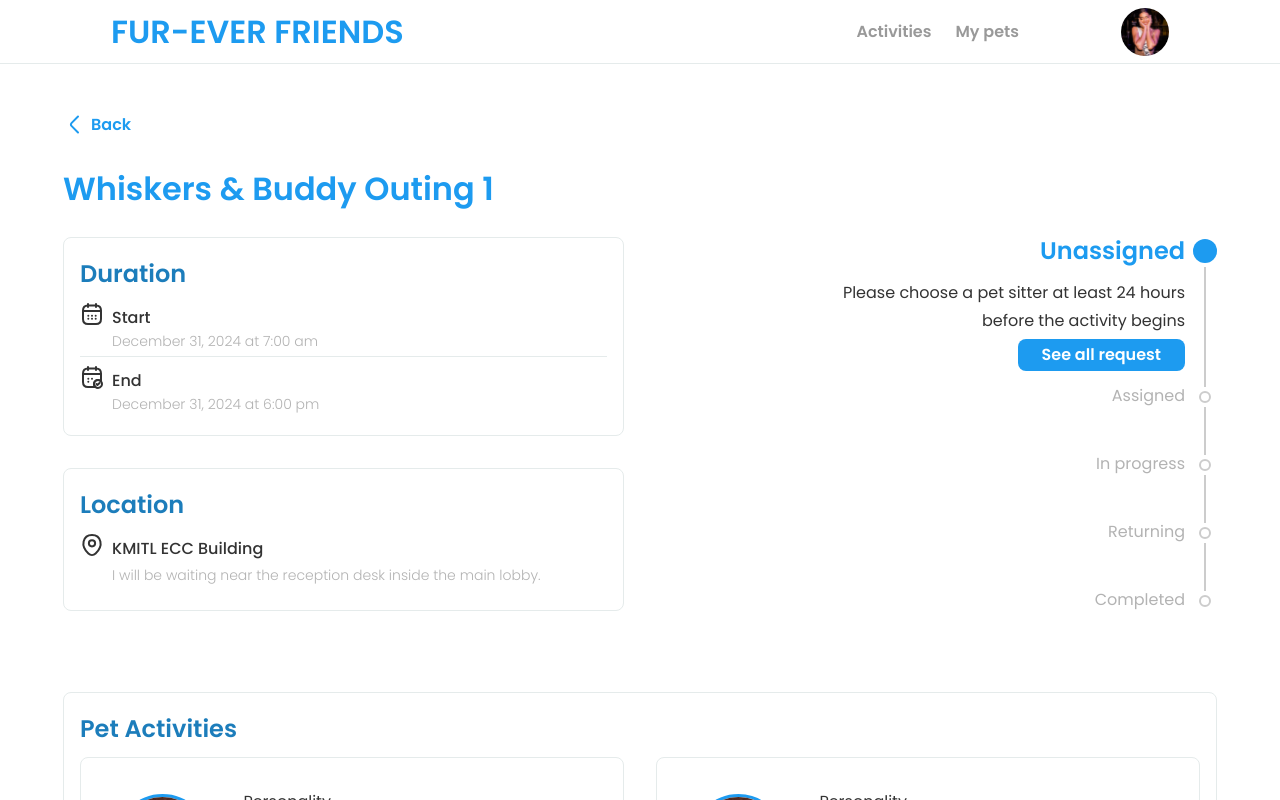
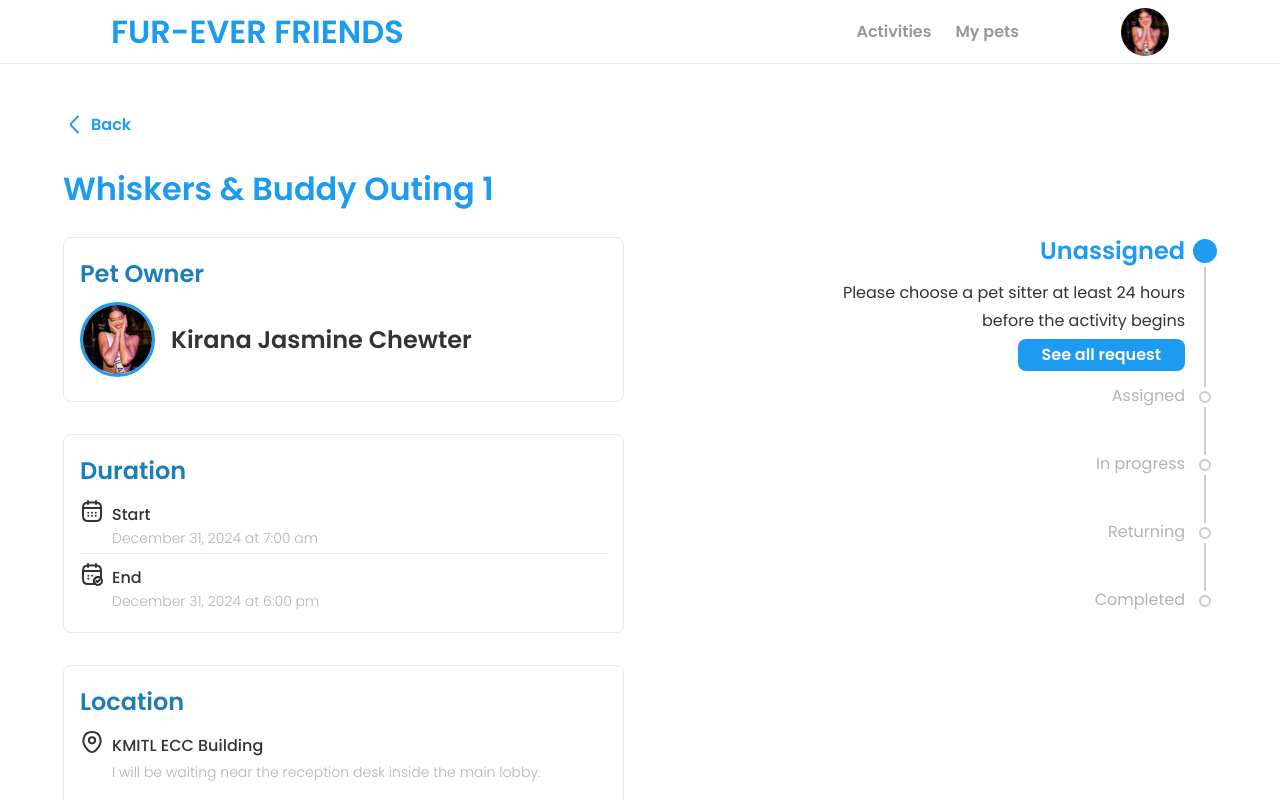
Before and after one commit to jetsarew/fur-ever-friends-frontend, a Next.js app: page /activity/1 in a window 1280 px wide. Shown: the top 800 px of the page. Built offline with nearby package versions, Linux system fonts and the light colour scheme.

Commit message:
feat: init PetOwnerCard component in activity detail page

```diff
--- a/src/app/activity/(overview)/[id]/page.tsx
+++ b/src/app/activity/(overview)/[id]/page.tsx
@@ -1,5 +1,6 @@
 import ActivityStateBar from "@/components/Card/ActivityStateBar"
 import PetActivityCard from "@/components/Card/PetActivityCard"
+import PetOwnerCard from "@/components/Card/PetOwnerCard"
 //import PetCard from "@/components/Card/PetCard"
 //import PetSitterCard from "@/components/Card/PetSitterCard"
 import { CalendarIcon, CalendarWithCheckIcon, LocationIcon } from "@/shared/Icon"
@@ -14,6 +15,7 @@ export default function ActivityDetailPage({ params }: {
             <div className="w-full flex flex-row justify-between items-start">
                 <div className="w-[561px] flex flex-col gap-8">
                     {/* <PetSitterCard /> */}
+                    <PetOwnerCard />
                     <div className="py-6 px-4 flex flex-col gap-4 border border-bd-gray rounded-lg">
                         <h3 className="text-subheading text-dark-blue">Duration</h3>
                         <div>
--- /dev/null
+++ b/src/components/Card/PetOwnerCard.tsx
@@ -0,0 +1,38 @@
+import { BillIcon } from "@/shared/Icon";
+import Image from "next/image";
+
+export default function PetOwnerCard() {
+    const state = "Unassigned";
+    return (
+        <div className="py-6 px-4 flex flex-col gap-4 border border-bd-gray rounded-lg">
+            <div className="flex flex-row justify-between items-center">
+                <h3 className="text-subheading text-dark-blue">Pet Owner</h3>
+                {/* <button>
+                <WarningIcon />
+                </button> */}
+            </div>
+            <div>
+                <div className={`${(state != "Unassigned") && "pb-3"} flex flex-row items-center gap-4`}>
+                <Image
+                    src="/profile.jpg"
+                    width={150}
+                    height={150}
+                    alt={"pet sitter profile picture"}
+                    className="w-[75px] h-[75px] border-[3px] border-bright-blue rounded-full object-cover"
+                />
+                    <p className="text-subheading">Kirana Jasmine Chewter</p>
+                </div>
+                {
+                    (state != "Unassigned") &&
+                    <div className="pt-3 flex flex-row justify-between items-baseline border-t border-bd-gray">
+                        <div className="flex flex-row items-baseline gap-2">
+                            <BillIcon />
+                            <p className="text-body-bold">Service fee</p>
+                        </div>
+                        <p className="text-subheading text-bright-green">$99</p>
+                    </div>
+                }
+            </div>
+        </div>
+    );
+}
```
